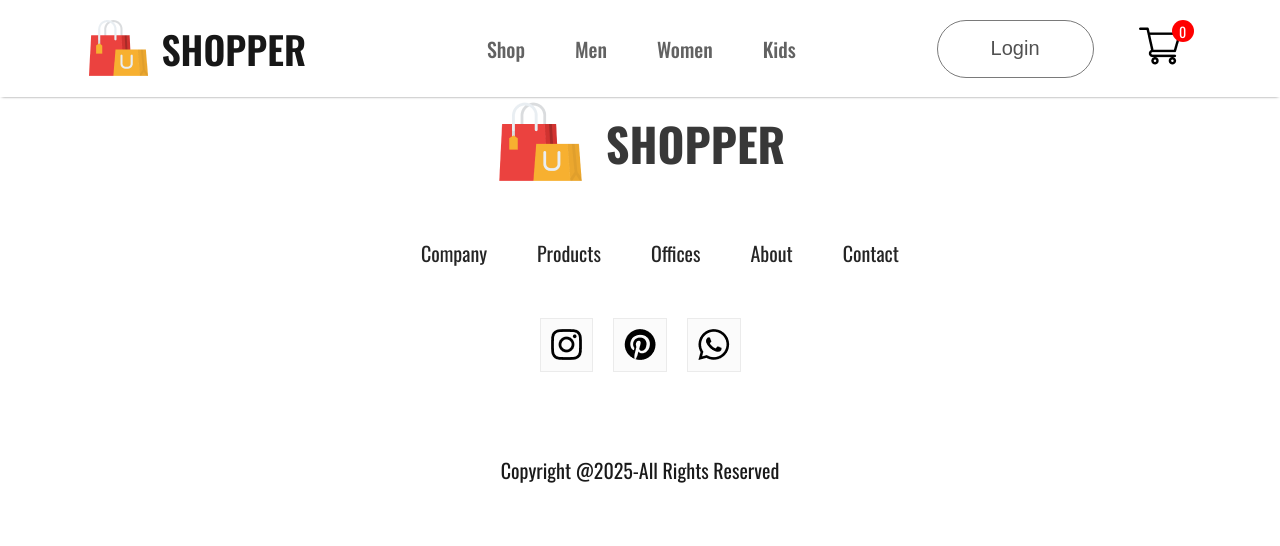
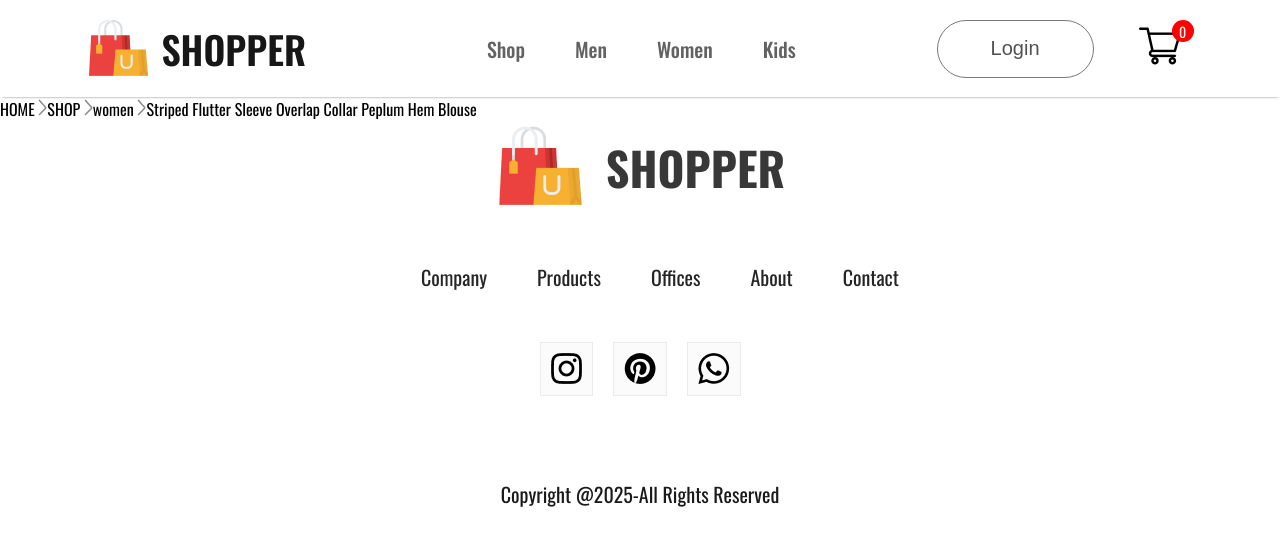
Before and after one commit to morggyogola/clothes_ecommerce_frontend, a React (Vite) app: page /product/1 in a window 1280 px wide. Shown: the top 546 px of the page. Built offline with nearby package versions, Linux system fonts and the light colour scheme.

Commit message:
Added the product Page and breadcrumbs

```diff
--- a/src/App.jsx
+++ b/src/App.jsx
@@ -24,7 +24,7 @@ function App() {
           <Route path="/kids" element={<ShopCategory banner={kids_banner} category="kid" />} />
           <Route path="/cart" element={<Cart />} />
           <Route path="/login" element={<LoginSignup />} />
-          <Route path="/products" element={<Product />}>
+          <Route path="/product" element={<Product />}>
             <Route path=":productId" element={<Product />} />
           </Route>
         </Routes>
--- /dev/null
+++ b/src/Components/BreadCrumbs/BreadCrumb.jsx
@@ -0,0 +1,17 @@
+import React from "react";
+import "./BreadCrumb.css";
+import arrow_icon from "../Assets/breadcrum_arrow.png";
+
+const BreadCrumb = (props) => {
+  const { product } = props;
+  return (
+    <div className="breadcrumb">
+      HOME <img src={arrow_icon} alt="" />
+      SHOP <img src={arrow_icon} alt="" />
+      {product.category} <img src={arrow_icon} alt="" />
+      {product.name}
+    </div>
+  );
+};
+
+export default BreadCrumb;
--- a/src/Components/Item/Item.jsx
+++ b/src/Components/Item/Item.jsx
@@ -1,10 +1,11 @@
 import React from "react";
 import "./Item.css";
+import { Link } from "react-router-dom";
 
 const Item = (props) => {
   return (
     <div className="item">
-      <img src={props.image} />
+      <Link to={`/product/${props.id}`}><img src={props.image} /></Link>
       <p>{props.name}</p>
       <div className="item-prices">
         <div className="item-price-new">${props.new_price}</div>
--- a/src/Pages/Product.jsx
+++ b/src/Pages/Product.jsx
@@ -1,9 +1,19 @@
-import React from 'react'
+import React, { useContext } from "react";
+import { ShopContext } from "../Context/ShopContext";
+import { useParams } from "react-router-dom";
+import BreadCrumb from "../Components/BreadCrumbs/BreadCrumb";
 
 const Product = () => {
+  const { all_products } = useContext(ShopContext);
+  const { productId } = useParams();
+  const product = all_products.find((e) => {
+    return e.id === Number(productId);
+  });
   return (
-    <div>Product</div>
-  )
-}
+    <div>
+      <BreadCrumb product={product} />
+    </div>
+  );
+};
 
-export default Product
+export default Product;
```
Also changed, not shown: src/Components/BreadCrumbs/BreadCrumb.css (added).
